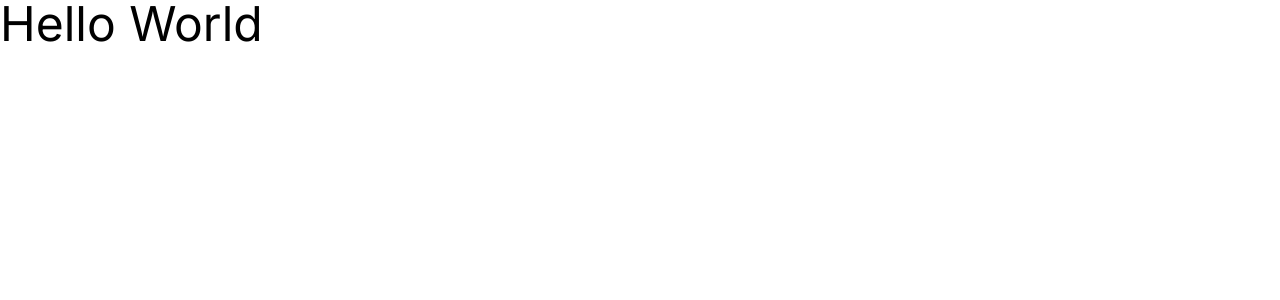
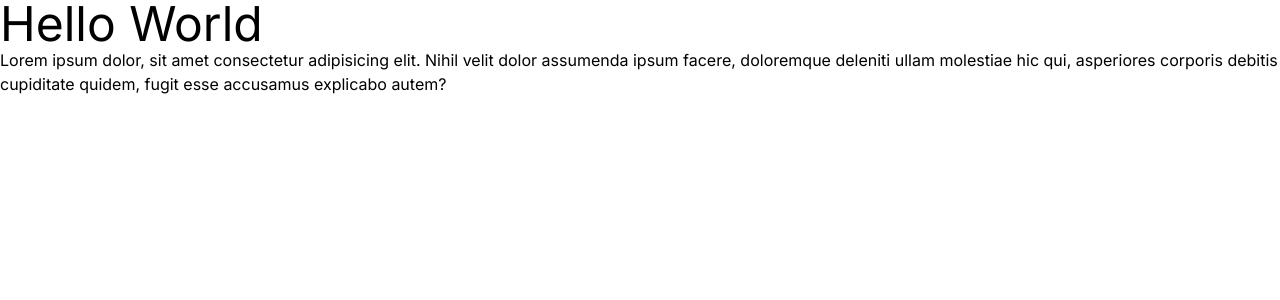
Before and after one commit to mdnahidbhuyaan/Ecommerce-build-MERN-Stack, a React (Vite) app in the folder client/: page / in a window 1280 px wide. Shown: the top 300 px of the page. Built offline with nearby package versions, Linux system fonts and the light colour scheme.

Commit message:
event listner controll

```diff
--- a/client/src/App.jsx
+++ b/client/src/App.jsx
@@ -4,6 +4,7 @@ const App = () => {
   return (
     <div>
       <h1 className='text-5xl'>Hello World</h1>
+      <p>Lorem ipsum dolor, sit amet consectetur adipisicing elit. Nihil velit dolor assumenda ipsum facere, doloremque deleniti ullam molestiae hic qui, asperiores corporis debitis cupiditate quidem, fugit esse accusamus explicabo autem?</p>
     </div>
   )
 }
```
